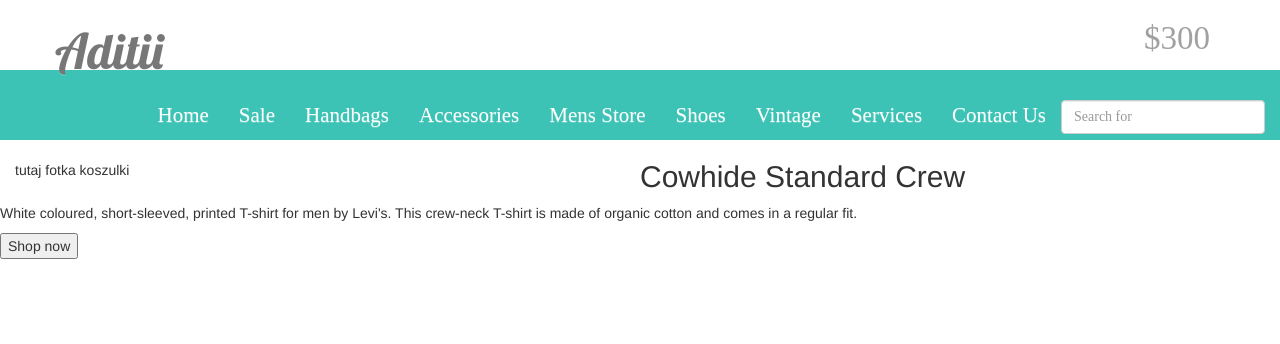
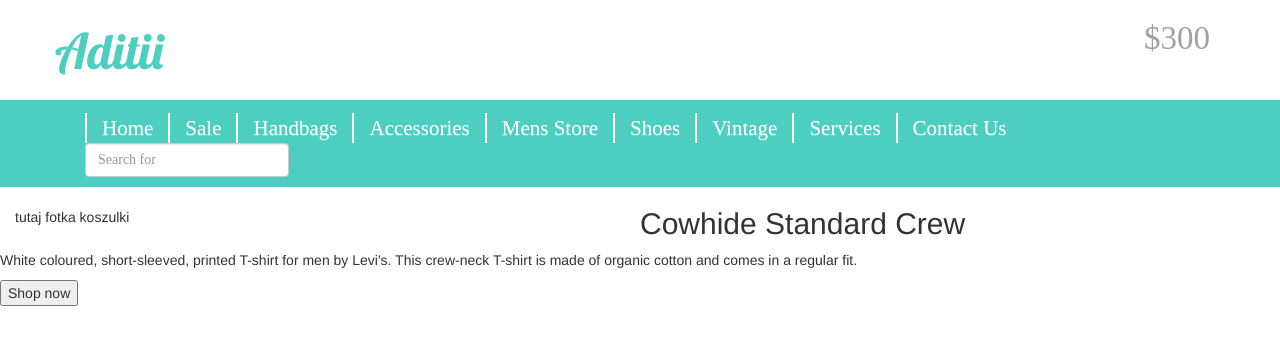
Before and after one commit to Kamilnaja/Premium-ecommerce, a plain HTML site: page index.html in a window 1280 px wide. Drawn offline with nearby package versions, Linux system fonts and the light colour scheme; a web font is replaced by a local one.

Commit message:
stworzono menu

```diff
--- a/index.html
+++ b/index.html
@@ -32,13 +32,15 @@
     				</button>
     				<a href="#" class="navbar-brand">Aditii</a>
     			</div>
-
     			<div class="price">$300</div>
     			<div class="basket-icon"></div>
     		</div>
-    <div class="container-fluid menu-bg">
+
+
+    		<div class="menu-bg">
+    			<div class="container">
     				<div id="navbar" class="collapse navbar-collapse">
-    <ul class="nav navbar-nav navbar-right">
+    					<ul class="nav navbar-nav">
     						<li><a href="#">Home</a></li>
     						<li><a href="#">Sale</a></li>
     						<li><a href="#">Handbags</a></li>
@@ -48,12 +50,16 @@
     						<li><a href="#">Vintage</a></li>
     						<li><a href="#">Services</a></li>
     						<li><a href="#">Contact Us</a></li>
-    <li>    <input type="text" class="form-control" placeholder="Search for"></li>
+    						<li>   <input type="text" class="form-control" placeholder="Search for"></li>
     					</ul>
-   </nav>
     				</div>
 		  		</div>
 		   	</div>
+ 	    </div>
+		</nav>
+
+
+
     <article class="slider">
     	<div class="col-md-6">tutaj fotka koszulki</div>
     	<h2>Cowhide Standard Crew</h2>
--- a/sass/screen.scss
+++ b/sass/screen.scss
@@ -1,6 +1,6 @@
 $lobster: 'Lobster', cursive;
 $bebas: BebasNeue;
-$mint: #3CC3B5;
+$mint: #4ccfc1;
 $grey: #A1a1A1;
 .BebasNeue {
 	font-family: BebasNeue;
@@ -24,14 +24,28 @@ html {
 	font: 4.9rem $lobster;
 	margin-right: 20px;
 	padding: 0;
+
 }
-.navbar-right {
+.navbar-default .navbar-brand {
+	color: $mint;
+}
+.navbar-nav {
 	font: 2.1rem $bebas;
 	background-color: $mint;
-	margin-top: 20px;
+	margin-top: 13px;
+		a {
+			height: 30px;
+		}
+}
+.navbar-nav>li>a {
+	line-height: 0;
+}
+.navbar-nav li:not(:last-child){
+	border-left: 2px solid white;
 }
 .form-control {
-margin-top: 10px;
+	margin-top: 0;
+	margin-bottom: 10px;
 }
 .basket-icon {
 	background-image: url("../img/basket.png");
@@ -51,6 +65,7 @@ margin-top: 10px;
 }
 .menu-bg {
 	background-color: $mint;
+	margin-top: 30px;
 }
 .navbar-default .navbar-nav>li>a {
 	color: white;
```
Also changed, not shown: stylesheets/screen.css. Lines whose indentation alone changed are shown as unchanged.
